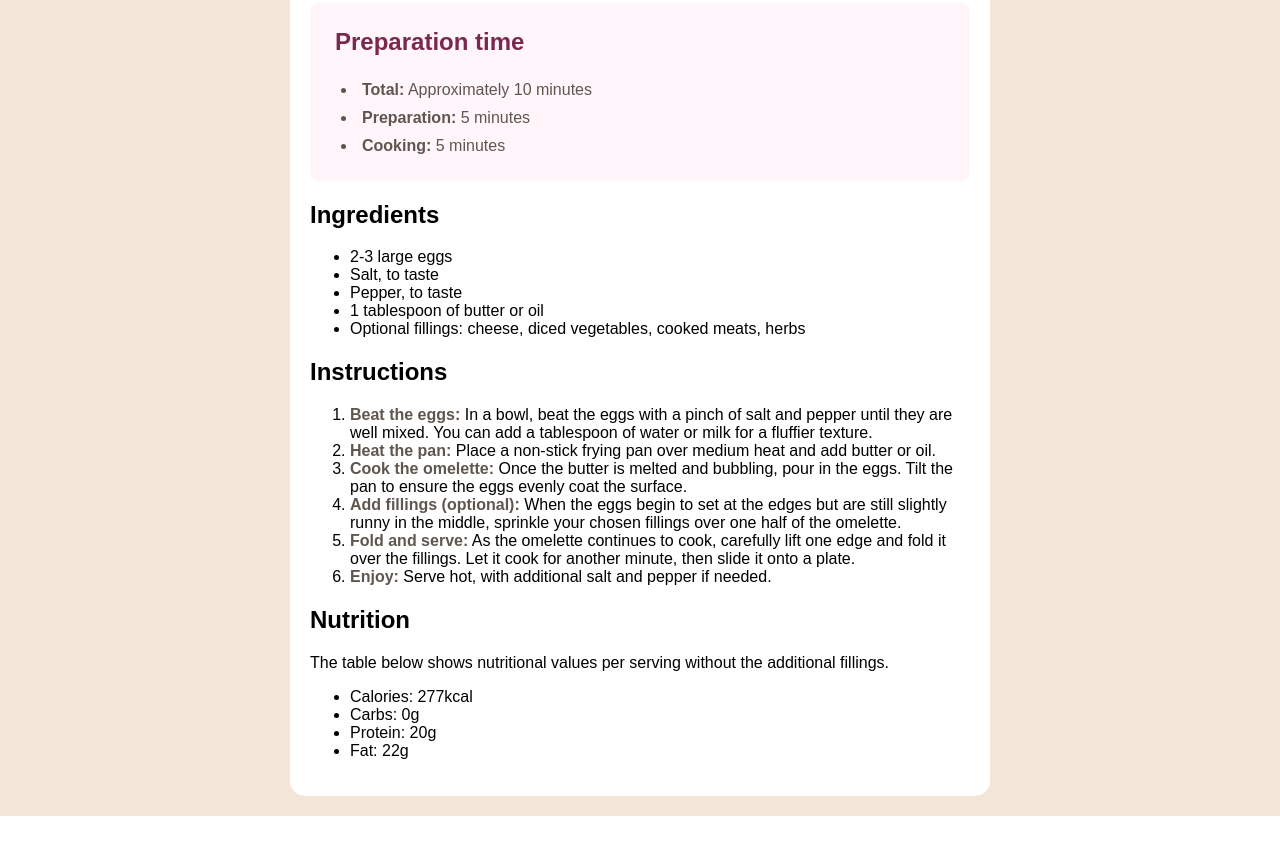
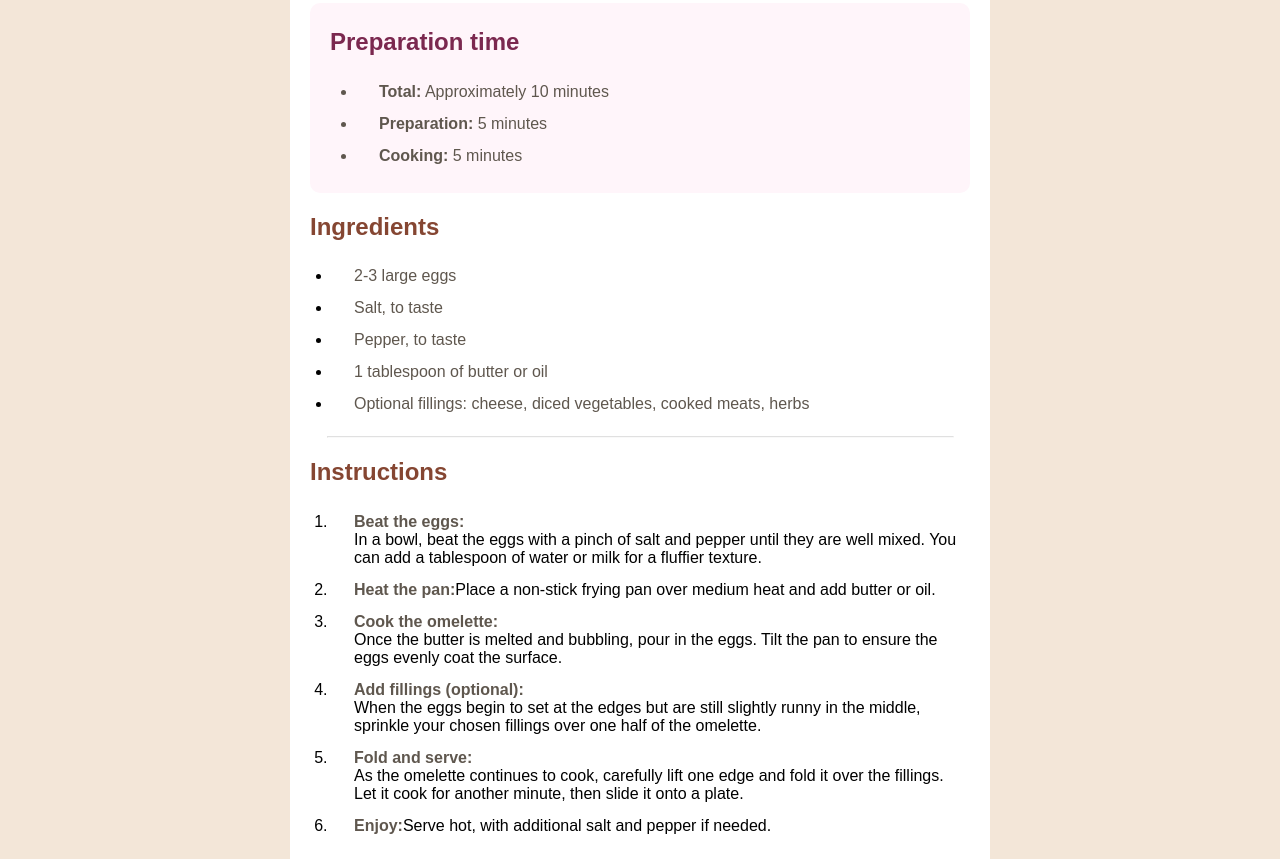
Before and after one commit to EmicJoykiller/Recipe-Page, a plain HTML site: page index.html in a window 1280 px wide. Shown: the part 494-1353 px from the top of the page. Before the commit the page ends 1310 px from the top, so only its background shows below. Drawn offline with Linux system fonts and the light colour scheme.

Commit message:
Contents and stylings finished by nutrition section

```diff
--- a/index.html
+++ b/index.html
@@ -34,55 +34,57 @@
         <section class="prep-time">
           <h2>Preparation time</h2>
           <ul>
-            <li><strong>Total:</strong> Approximately 10 minutes</li>
-            <li><strong>Preparation:</strong> 5 minutes</li>
-            <li><strong>Cooking:</strong> 5 minutes</li>
+            <li><span><strong>Total:</strong> Approximately 10 minutes</span></li>
+            <li><span><strong>Preparation:</strong> 5 minutes</span></li>
+            <li><span><strong>Cooking:</strong> 5 minutes</span></li>
           </ul>
         </section>
 
         <section class="ingredients">
           <h2>Ingredients</h2>
           <ul>
-            <li>2-3 large eggs</li>
-            <li>Salt, to taste</li>
-            <li>Pepper, to taste</li>
-            <li>1 tablespoon of butter or oil</li>
+            <li><span>2-3 large eggs</span></li>
+            <li><span>Salt, to taste</span></li>
+            <li><span>Pepper, to taste</span></li>
+            <li><span>1 tablespoon of butter or oil</span></li>
             <li>
-              Optional fillings: cheese, diced vegetables, cooked meats, herbs
+              <span>Optional fillings: cheese, diced vegetables, cooked meats, herbs</span>
             </li>
           </ul>
         </section>
+
+        <hr>
 
         <section class="instructions">
           <h2>Instructions</h2>
           <ol>
             <li>
-              <strong>Beat the eggs:</strong> In a bowl, beat the eggs with a
-              pinch of salt and pepper until they are well mixed. You can add a
-              tablespoon of water or milk for a fluffier texture.
+              <span><strong>Beat the eggs:</strong> In a bowl, beat the eggs with a
+                pinch of salt and pepper until they are well mixed. You can add a
+                tablespoon of water or milk for a fluffier texture.</span>
             </li>
             <li>
-              <strong>Heat the pan:</strong> Place a non-stick frying pan over
-              medium heat and add butter or oil.
+              <span><strong>Heat the pan:</strong> Place a non-stick frying pan over
+                medium heat and add butter or oil.</span>
             </li>
             <li>
-              <strong>Cook the omelette:</strong> Once the butter is melted and
-              bubbling, pour in the eggs. Tilt the pan to ensure the eggs evenly
-              coat the surface.
+              <span><strong>Cook the omelette:</strong> Once the butter is melted and
+                bubbling, pour in the eggs. Tilt the pan to ensure the eggs evenly
+                coat the surface.</span>
             </li>
             <li>
-              <strong>Add fillings (optional):</strong> When the eggs begin to
-              set at the edges but are still slightly runny in the middle,
-              sprinkle your chosen fillings over one half of the omelette.
+              <span><strong>Add fillings (optional):</strong> When the eggs begin to
+                set at the edges but are still slightly runny in the middle,
+                sprinkle your chosen fillings over one half of the omelette.</span>
             </li>
             <li>
-              <strong>Fold and serve:</strong> As the omelette continues to
-              cook, carefully lift one edge and fold it over the fillings. Let
-              it cook for another minute, then slide it onto a plate.
+              <span><strong>Fold and serve:</strong> As the omelette continues to
+                cook, carefully lift one edge and fold it over the fillings. Let
+                it cook for another minute, then slide it onto a plate.</span>
             </li>
             <li>
-              <strong>Enjoy:</strong> Serve hot, with additional salt and pepper
-              if needed.
+              <span><strong>Enjoy:</strong> Serve hot, with additional salt and pepper
+                if needed.</span>
             </li>
           </ol>
         </section>
--- a/styles.css
+++ b/styles.css
@@ -1,4 +1,4 @@
-:root{
+:root {
   --White: hsl(0, 0%, 100%);
   --Stone-100: hsl(30, 54%, 90%);
   --Stone-150: hsl(30, 18%, 87%);
@@ -9,85 +9,125 @@
   --Rose-50: hsl(330, 100%, 98%);
 }
 
-*{
+* {
   box-sizing: border-box;
 }
 
-body,html{
+body,
+html {
   margin: 0;
   padding: 0;
-    font-family: 'Outfit', sans-serif;
+  font-family: "Outfit", sans-serif;
 }
-
-
 
 /* Container for desktop size */
 .container {
   display: flex;
   justify-content: center; /* Centers the card horizontally */
-    align-items: center;     /* Centers the card vertically if the container has a height */
-    padding: 20px;           /* Adds some space around the card */
-    background-color: var(--Stone-100); /* Optional: Background color for the container */
+  align-items: center; /* Centers the card vertically if the container has a height */
+  padding: 20px; /* Adds some space around the card */
+  background-color: var(
+    --Stone-100
+  ); /* Optional: Background color for the container */
 }
 
 /* Card styling */
 .card {
-    max-width: 700px;  /* Limits the width of the card on larger screens */
-    width: 100%;       /* Makes the card responsive, adjusting to the container */
-    padding: 20px;     /* Adds padding inside the card */
+  max-width: 700px; /* Limits the width of the card on larger screens */
+  width: 100%; /* Makes the card responsive, adjusting to the container */
+  padding: 20px; /* Adds padding inside the card */
   background-color: var(--White);
   border-radius: 15px;
 }
 
-.img{
+.img {
   width: 100%;
 }
 
-.img h1{
+.img h1 {
   font-size: 32px;
   margin-bottom: 0px;
   color: var(--Stone-900);
   font-weight: 700;
 }
 
-.img p{
+.img p {
   margin-bottom: 30px;
   color: var(--Stone-600);
   font-weight: 400;
 }
 
-.recipe-image{
+.recipe-image {
   border-radius: 10px;
   width: 100%;
 }
 
-.prep-time{
+.prep-time {
   background-color: var(--Rose-50);
-    padding: 5px 0px 5px 25px ;
+  padding: 5px 0px 5px 25px;
   border-radius: 10px;
   font-weight: 400;
   color: var(--Stone-600);
-
-
 }
 
-.prep-time h2{
+.prep-time h2 {
   color: var(--Rose-800);
   font-weight: 600;
+  margin-left: -5px;
 }
-strong{
+strong {
   font-weight: 700;
   color: var(--Stone-600);
 }
 
-.prep-time ul{
+.prep-time ul {
   margin-left: -18px;
 }
 
-.prep-time li{
-    padding: 5px;
+.prep-time li {
+  padding: 7px;
 }
 
+.ingredients h2 {
+  color: var(--Brown-800);
+}
+.ingredients ul {
+  margin-left: -18px;
+}
+
+.ingredients li {
+  padding: 7px;
+}
+
+.ingredients span {
+  color: var(--Stone-600);
+  font-weight: 400;
+}
+span {
+  margin-left: 15px;
+}
+
+hr {
+  opacity: 30%;
+  width: 95%;
+}
+
+.instructions h2 {
+  color: var(--Brown-800);
+}
+
+.instructions ol {
+  margin-left: -18px;
+}
+
+.instructions li {
+  padding: 7px;
+}
+
+.instructions span {
+    display: flex;
+    flex-wrap: wrap;
+}
 
 /* Responsive design for mobile */
 @media (max-width: 768px) {
```
Lines whose indentation alone changed are shown as unchanged.
